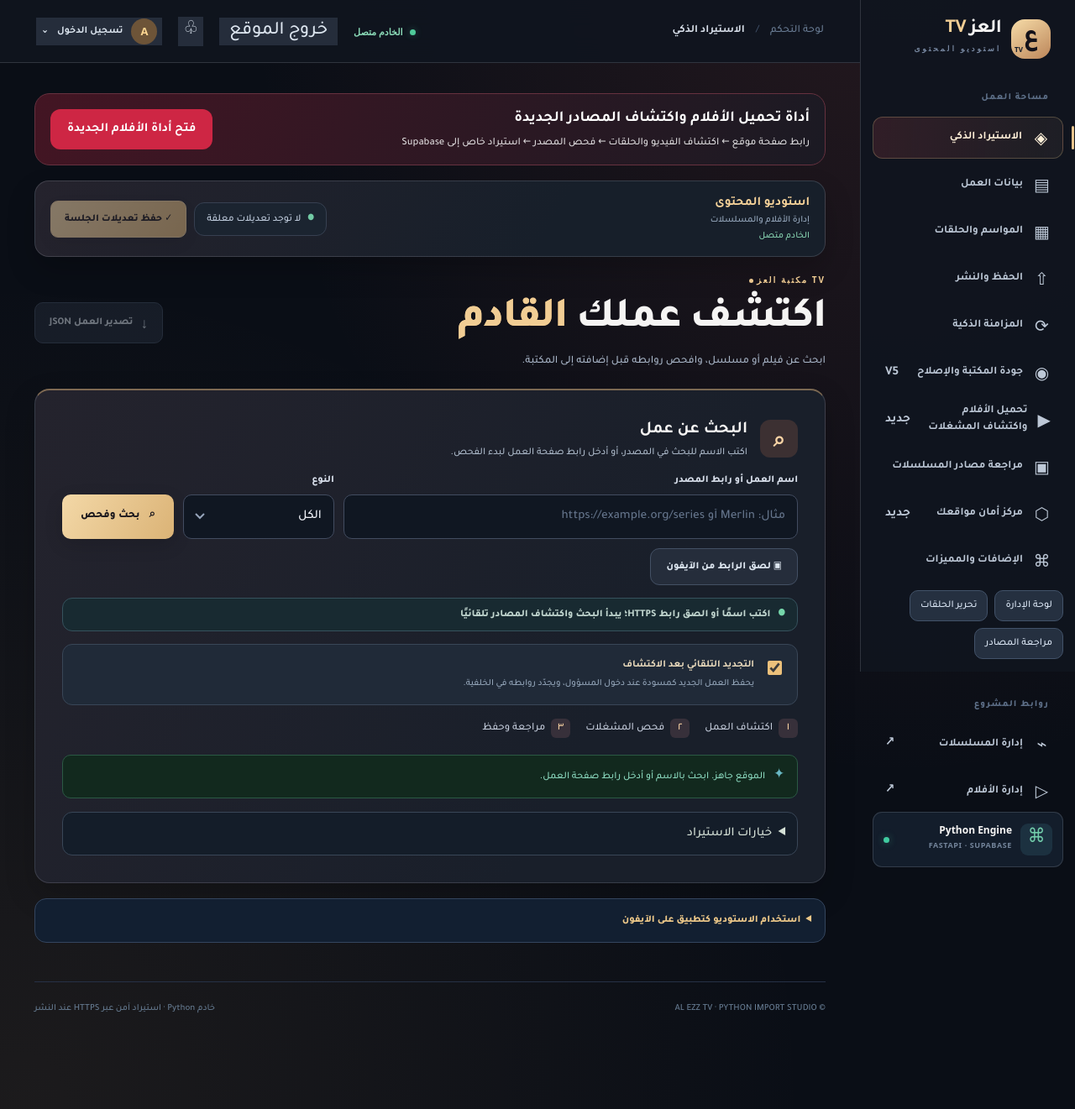
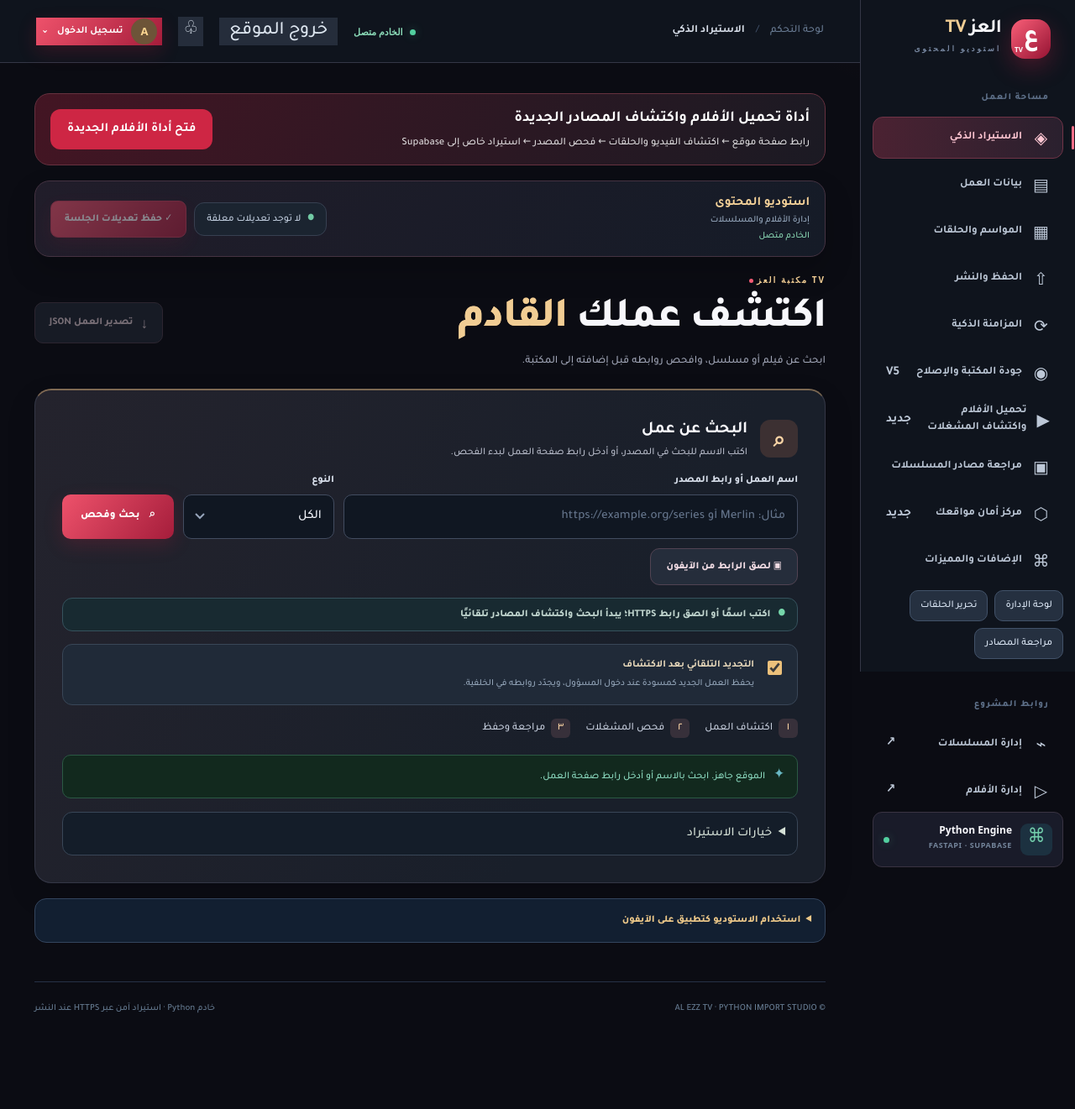
Before and after one commit to youef/app_apk, a FastAPI app: page /studio/ in a window 1280 px wide. Shown: the whole page at 84% size. Run offline with FastAPI, Linux system fonts and the light colour scheme; data comes from the database, SQL or seed files in the repository; data that the repository does not hold is empty.

Commit message:
Enable unified Al Ezz TV Studio V5 crimson visual identity

```diff
--- a/python-cloud-studio/templates/index.html
+++ b/python-cloud-studio/templates/index.html
@@ -21,6 +21,7 @@
   <link rel="stylesheet" href="/static/studio-next.css?v=2">
 <link rel="stylesheet" href="/static/studio-unified.css?v=20261108-v1">
 <link rel="stylesheet" href="/static/studio-quality.css?v=studio-v5-1">
+<link rel="stylesheet" href="/static/studio-v5-theme.css?v=studio-v5-20261113">
 <script src="/static/studio-quality.js?v=studio-v5-1" defer></script>
 </head>
 <body>
```
